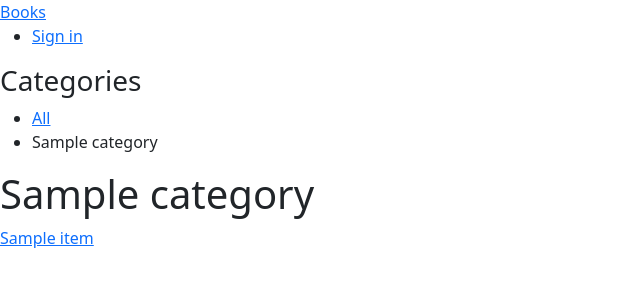
After one commit to likelion-backend-6th/TrackProject_1_LeeHansol, a Django app: template books/templates/books/book/list.html in a window 1280 px wide. The commit adds this page. Shown: the top 300 px of the page, without its empty margins (0-640 px from the left). Run offline with Django 4.2, Linux system fonts and the light colour scheme; tables that the repository leaves empty hold one stand-in row (values such as "Sample post"); the template is opened without the code that fills it: values that come from a table or form of the project are taken from there, most other values are stand-ins (such as "Sample title", 1, 10 or a date in 2020); parts of the project's set-up code (start-up, migrations or seed data) failed here and were passed over; some libraries are stand-ins or nearby versions.

Commit message:
book 뷰추가, 템플릿 추가

```diff
--- /dev/null
+++ b/books/templates/books/book/list.html
@@ -0,0 +1,28 @@
+{% extends "base.html" %}
+{% load static %}
+{% block title %}Books{% endblock title %}
+{% block content %}
+    <div id="sidebar">
+        <h3>Categories</h3>
+        <ul>
+            <li {% if not category %} class="selected"{% endif %}>
+                <a href="{% url "book_list" %}" >All</a>
+            </li>
+            {% for c in categories %}
+                <li {% if category.slug == c.slug %} class="selected">
+                {% endif %}
+                <a href="{{ c.get_absolute_url }}">{{ c.name }}</a>
+                </li>
+            {% endfor %}
+        </ul>
+    </div>
+    <div id="main" class="product-list">
+        <h1>{% if category %}{{ category.name }}{% else %}Books{% endif %}</h1>
+        {% for item in items %}
+            <div class="item">
+                <a href="{{ item.get_absolute_url }}"></a>
+                <a href="{{ item.get_absolute_url }}">{{ item.title }}</a>
+            </div>
+        {% endfor %}
+    </div>
+{% endblock content %}
--- a/books/templates/books/manage/list.html
+++ b/books/templates/books/manage/list.html
@@ -1,14 +1,14 @@
 {% extends "base.html" %}
 {% block title %}My Rentals{% endblock %}
 {% block content %}
-  <h1>My courses</h1>
+  <h1>My Rentals</h1>
   <div class="module">
     {% for book in object_list %}
       <div class="course-info">
         <h3>{{ book.title }}</h3>
       </div>
     {% empty %}
-      <p>You haven't rentaled book yet.</p>
+      <p>대여한 책이 없습니다.</p>
     {% endfor %}
     <p>
       <a href="{% url "book_list" %}" class="button">Rental a book</a>
--- a/books/urls.py
+++ b/books/urls.py
@@ -2,5 +2,7 @@ from django.urls import path
 from books import views
 
 urlpatterns = [
+    path('', views.BookListView.as_view(), name='book_list'),
     path('my_rentals/', views.ManageBookListView.as_view(), name='manage_book_list'),
+    # path('books/<book_id>/', views.BookDetailView.as_view(), name='book_detail'),
     ]
```
Also changed, not shown: books/views.py (+24 -2 lines), books/templates/books/book/detail.html (added).
